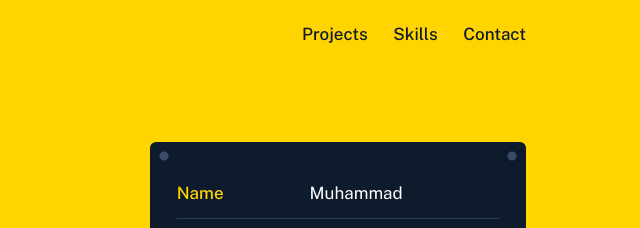
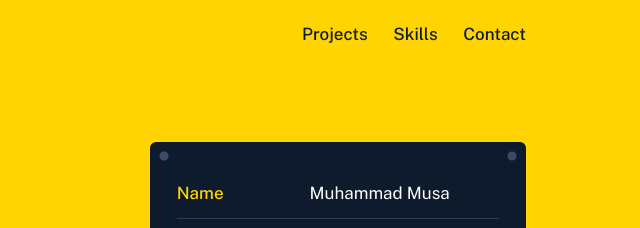
Before and after one commit to xerot407/learn_demo, a plain HTML site: page index.html in a window 1280 px wide. Shown: the top 228 px of the page, 640-1280 px from the left. Drawn offline with nearby package versions, Linux system fonts and the light colour scheme; no server answers.

Commit message:
name correction

```diff
--- a/index.html
+++ b/index.html
@@ -3,7 +3,7 @@
 <head>
   <meta charset="UTF-8">
   <meta name="viewport" content="width=device-width, initial-scale=1">
-  <title>Muhammad | Cybersecurity &amp; Electronics</title>
+  <title>Muhammad Musa | Cybersecurity &amp; Electronics</title>
   <meta name="description" content="Cybersecurity and electronics student building CTF skills and breaking things ethically.">
   <link rel="preconnect" href="https://fonts.googleapis.com">
   <link rel="preconnect" href="https://fonts.gstatic.com" crossorigin>
@@ -32,7 +32,7 @@
       </div>
 
       <dl class="plate">
-        <div><dt>Name</dt><dd>Muhammad</dd></div>
+        <div><dt>Name</dt><dd>Muhammad Musa</dd></div>
         <div><dt>Location</dt><dd>Pakistan</dd></div>
         <div><dt>Studying</dt><dd>Cybersecurity and electronics</dd></div>
         <div><dt>Focus</dt><dd>Penetration testing, network defense</dd></div>
```
